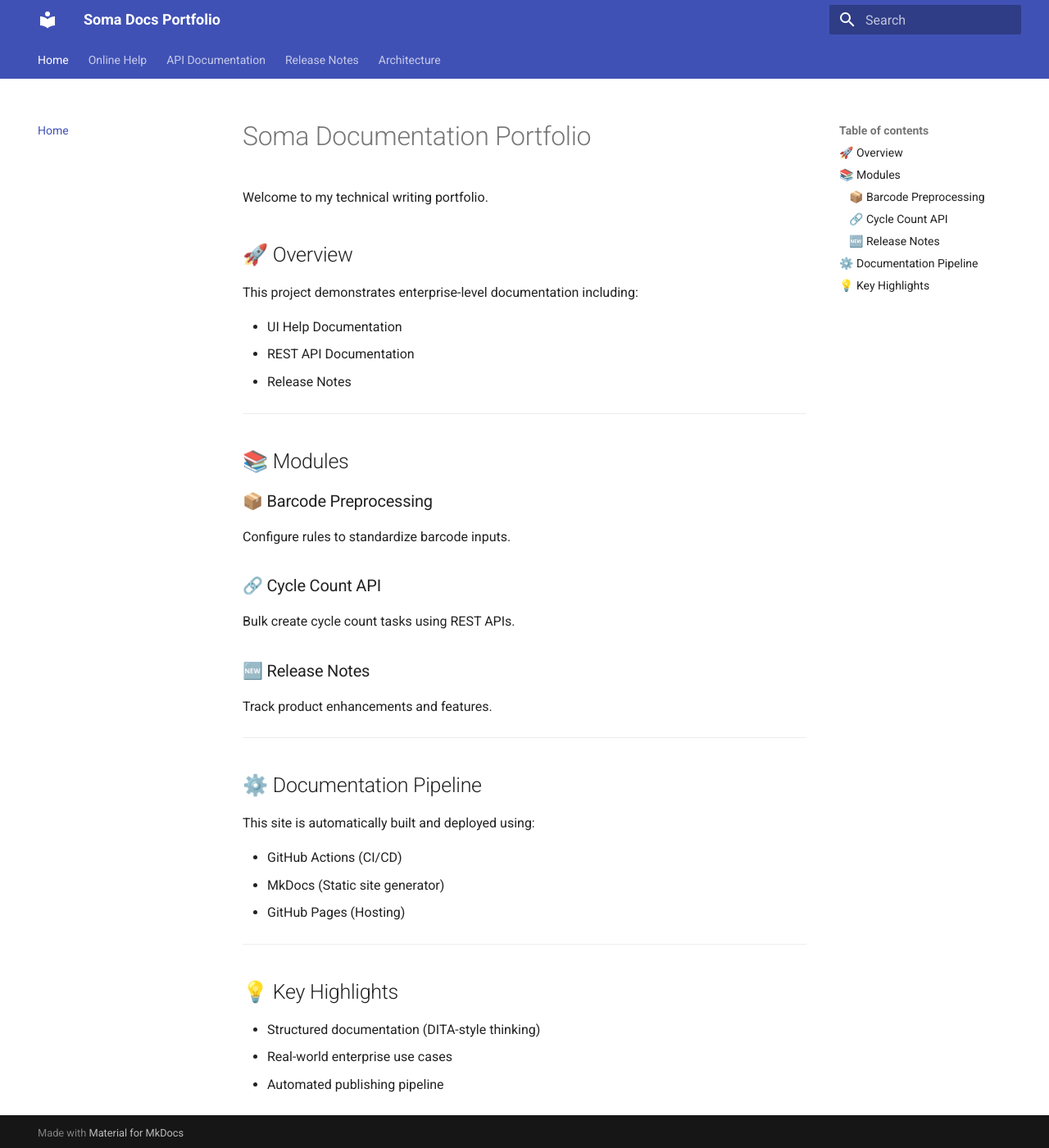
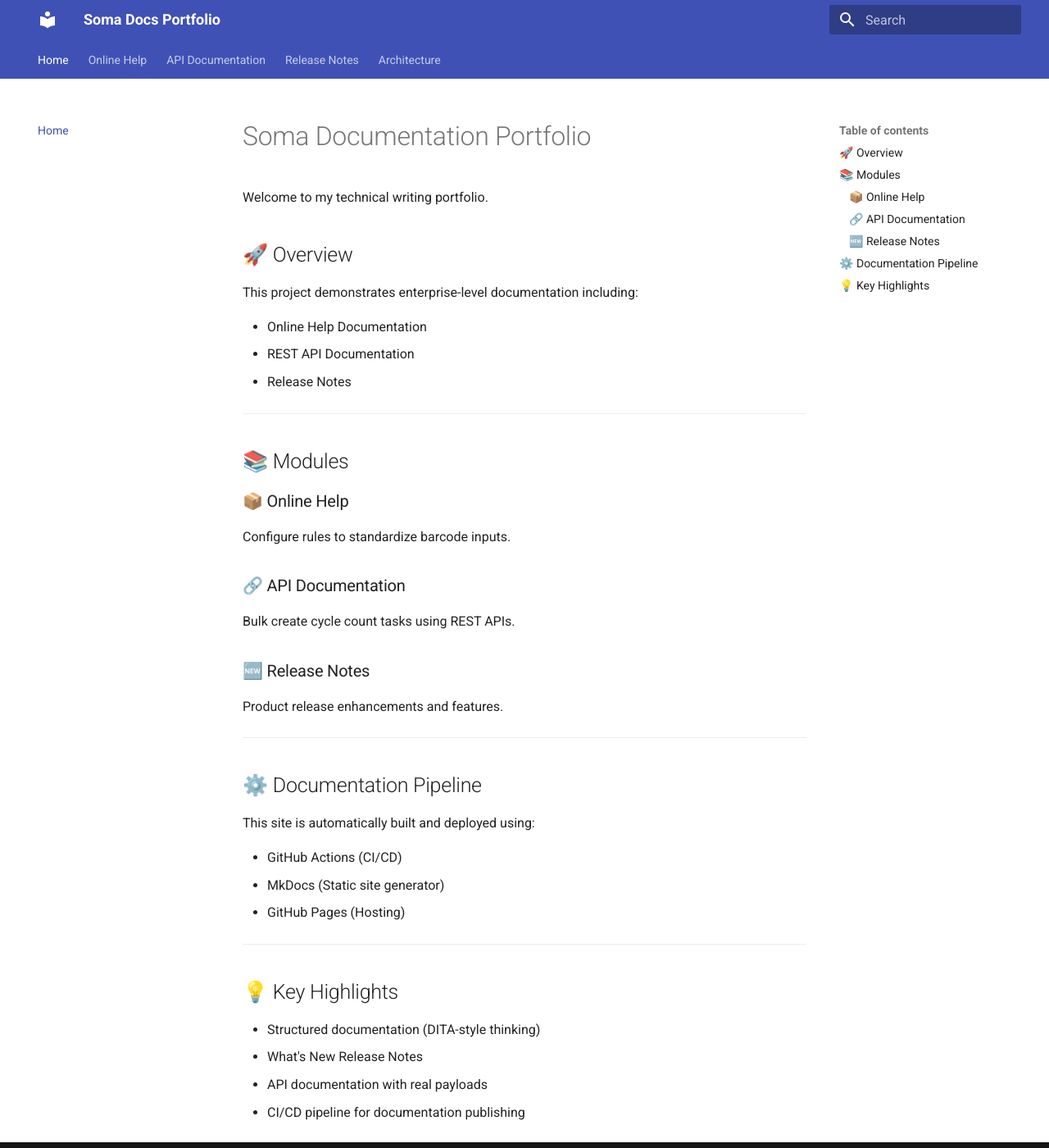
Before and after one commit to sangatisomasekharareddy/soma-docs-pipeline-portfolio, an MkDocs documentation site: the page built from docs/index.md, in a window 1280 px wide and 1400 px high. Shown: the whole window at 82% size. Built offline with MkDocs 1.6.1 and Material for MkDocs 9.7.7, drawn with Linux system fonts in a browser that asks for light colours.

Commit message:
Revise documentation structure and content
Updated sections for online help and API documentation.

```diff
--- a/docs/index.md
+++ b/docs/index.md
@@ -6,7 +6,7 @@
 
 This project demonstrates enterprise-level documentation including:
 
-- UI Help Documentation
+- Online Help Documentation
 - REST API Documentation
 - Release Notes
 
@@ -14,14 +14,14 @@
 
 ## 📚 Modules
 
-### 📦 Barcode Preprocessing
+### 📦 Online Help
 Configure rules to standardize barcode inputs.
 
-### 🔗 Cycle Count API
+### 🔗 API Documentation
 Bulk create cycle count tasks using REST APIs.
 
 ### 🆕 Release Notes
-Track product enhancements and features.
+Product release enhancements and features.
 
 ---
 
@@ -38,5 +38,6 @@
 ## 💡 Key Highlights
 
 - Structured documentation (DITA-style thinking)
-- Real-world enterprise use cases
-- Automated publishing pipeline
+- What's New Release Notes
+- API documentation with real payloads
+- CI/CD pipeline for documentation publishing
```
